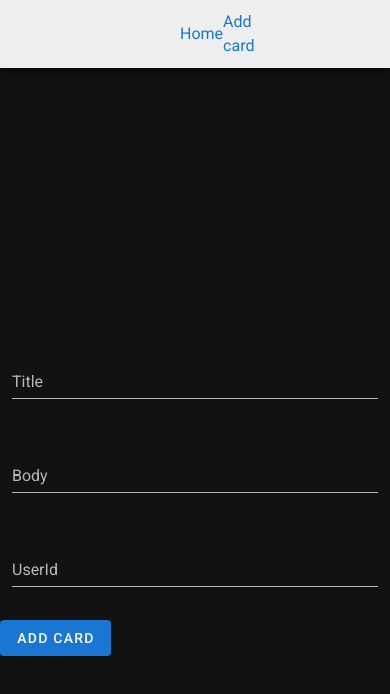
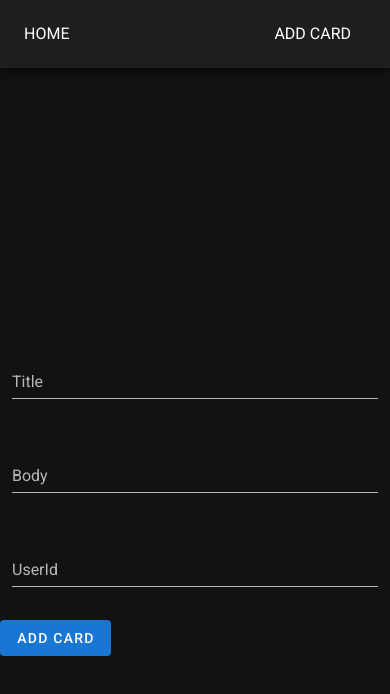
Before and after one commit to 10shubham01/instagramPost, a Nuxt app: page /addCard in a window 390 px wide. Shown: the top 694 px of the page. Built offline with nearby package versions, Linux system fonts and the light colour scheme.

Commit message:
deletion done

```diff
--- a/components/appHeader.vue
+++ b/components/appHeader.vue
@@ -2,8 +2,8 @@
   <header>
     <div class="nav-links">
       <ul>
-        <li><nuxt-link to="/">Home</nuxt-link></li>
-        <li><nuxt-link to="/addCard">Add card</nuxt-link></li>
+        <li><nuxt-link to="/">HOME</nuxt-link></li>
+        <li><nuxt-link to="/addCard">ADD CARD</nuxt-link></li>
       </ul>
     </div>
   </header>
@@ -19,10 +19,10 @@ export default {
 header {
   position: fixed;
   height: 8vh;
-  background: #eee;
+  background: #1e1e1e;
   box-shadow: 0 0 10px black;
   display: flex;
-  justify-content: center;
+  justify-content: space-between;
   width: 100%;
   z-index: 1;
 }
@@ -38,11 +38,18 @@ header {
   height: 100%;
   /* background: red; */
 }
-a {
+a,
+nuxt-link {
   text-decoration: none;
-  color: black;
+  color: white !important;
 }
 .nav-links > ul > li {
   list-style: none;
 }
+@media (max-width: 700px) {
+  .nav-links {
+    height: 100%;
+    width: 90%;
+  }
+}
 </style>
--- a/components/card.vue
+++ b/components/card.vue
@@ -7,9 +7,13 @@
         {{ initialData.body }}
       </div>
     </v-card-text>
-    <v-card-actions>
-      <v-btn outlined rounded text> Edit </v-btn>
-      <v-btn outlined rounded text> Delete </v-btn>
+    <v-card-actions max-width="300">
+      <v-btn color="primary" fab small dark>
+        <v-icon>mdi-pencil</v-icon>
+      </v-btn>
+      <v-btn @click="deleteCard" color="error" fab small dark
+        ><v-icon> mdi-delete </v-icon>
+      </v-btn>
     </v-card-actions>
   </v-card>
 </template>
@@ -23,6 +27,11 @@ export default {
   data: () => ({
     reveal: false,
   }),
+  methods: {
+    deleteCard() {
+      this.$emit("deleteCard", this.initialData.id);
+    },
+  },
 };
 </script>
 
--- a/components/lists.vue
+++ b/components/lists.vue
@@ -1,7 +1,12 @@
 <template>
   <div>
     <div class="container">
-      <card v-for="post in posts" :key="post.id" :initialData="post" />
+      <card
+        v-for="post in posts"
+        :key="post.id"
+        :initialData="post"
+        v-on:deleteCard="deleteCard($event)"
+      />
     </div>
   </div>
 </template>
@@ -16,11 +21,25 @@ export default {
   data: () => ({
     posts: [],
   }),
+  methods: {
+    async deleteCard(id) {
+      const api = `https://jsonplaceholder.typicode.com/posts/${id}`;
+      await axios.delete(api).then((resp) => resp.data);
+      this.posts = this.posts.filter((post) => post.id !== id);
+    },
+  },
   async created() {
     const api = "https://jsonplaceholder.typicode.com/posts";
     const posts = await axios.get(api).then((resp) => resp.data);
     this.posts = posts;
   },
+
+  // async asyncData({ $axios }) {
+  //   const posts = await $axios.$get(
+  //     "https://jsonplaceholder.typicode.com/posts"
+  //   );
+  //   this.posts = posts;
+  // },
 };
 </script>
 <style scoped>
--- a/nuxt.config.js
+++ b/nuxt.config.js
@@ -61,6 +61,12 @@ export default {
       },
     },
   },
+  /*
+   ** Axios module configuration
+   */
+  axios: {
+    baseURL: "https://jsonplaceholder.typicode.com",
+  },
 
   // Build Configuration: https://go.nuxtjs.dev/config-build
   build: {},
--- a/pages/addCard.vue
+++ b/pages/addCard.vue
@@ -72,6 +72,4 @@ export default {
   margin: auto;
   height: 20vh;
 }
-.wrapper {
-}
 </style>
```
